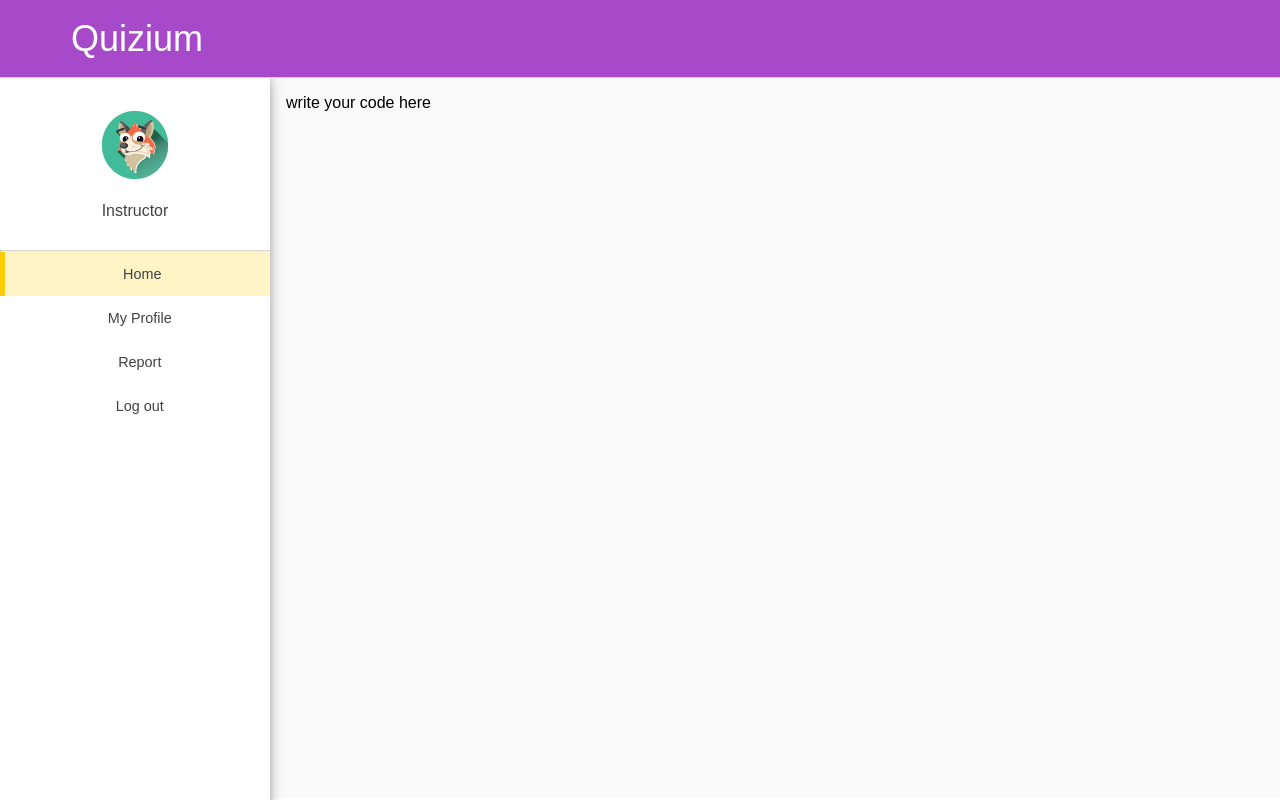
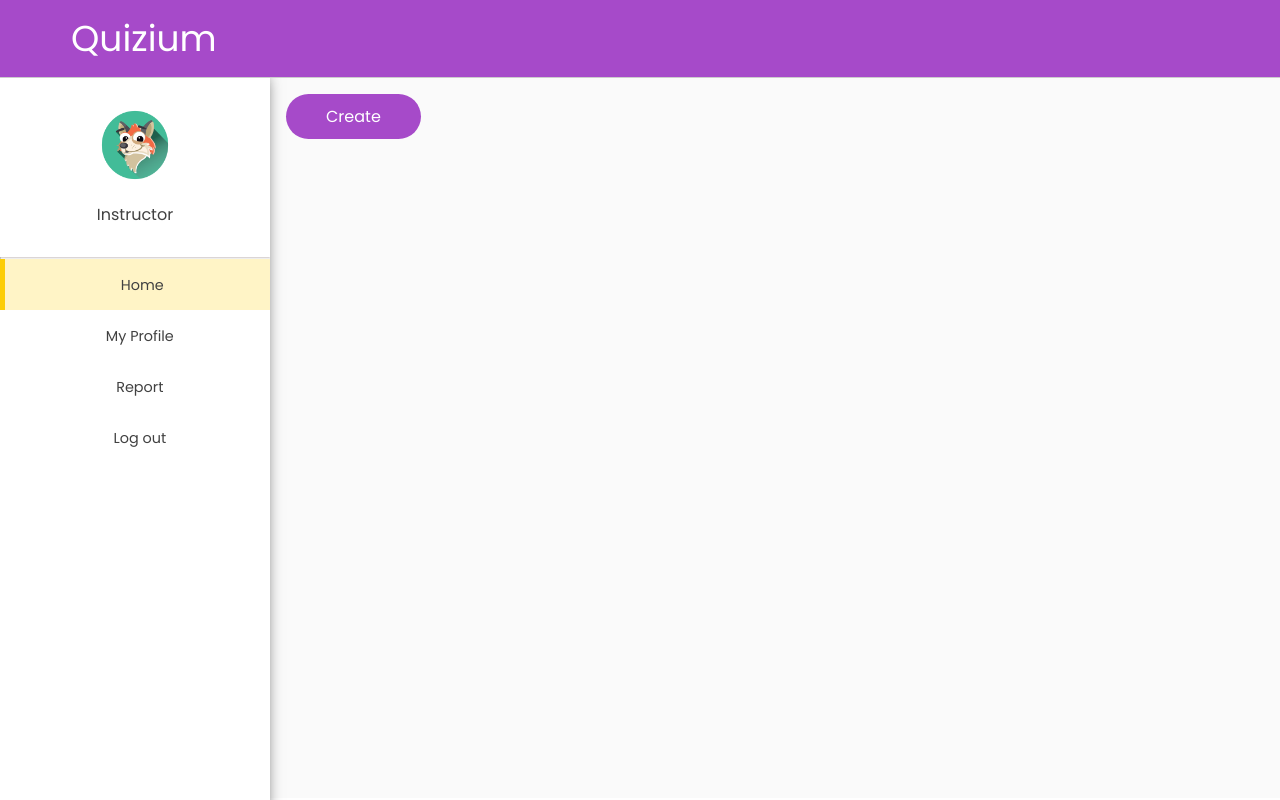
Before and after one commit to ainasyzn/Quizium, a PHP site: page / in a window 1280 px wide. Run offline with PHP 8.4, Linux system fonts and the light colour scheme; some libraries are stand-ins or nearby versions.

Commit message:
font import

```diff
--- a/css/style.css
+++ b/css/style.css
@@ -1,4 +1,4 @@
-@import url('https://fonts.googleapis.com/css2?family-Poppins:wght@300;400;500;600&display=swap');
+@import url('https://fonts.googleapis.com/css2?family=Poppins&display=swap');
 
 :root {
     --main-color: #A64AC9;
@@ -119,3 +119,30 @@ h3{
 hr {
     border-top: 1px solid #DBD5D5;
 }
+
+.button {
+    border: none;
+    padding: 10px;
+    padding-left: 40px;
+    padding-right: 40px;
+    text-align: center;
+    text-decoration: none;
+    cursor: pointer;
+    border-radius: 37px;
+    font-family: 'Poppins', sans-serif;
+    color: #FFF;
+    font-size: 16px;
+    font-weight: 5px;
+}
+
+.btn1 {
+    background-color: #A64AC9;
+}
+
+.btnCancel {
+    background-color: #959595;
+}
+
+.btnDelete {
+    background-color: #FF0000;
+}
--- a/index.html
+++ b/index.html
@@ -52,7 +52,7 @@
         </header>
 
         <main>
-           write your code here
+           <button class="button btn1">Create</button>
         </main>
     </div>
 </body>
```
